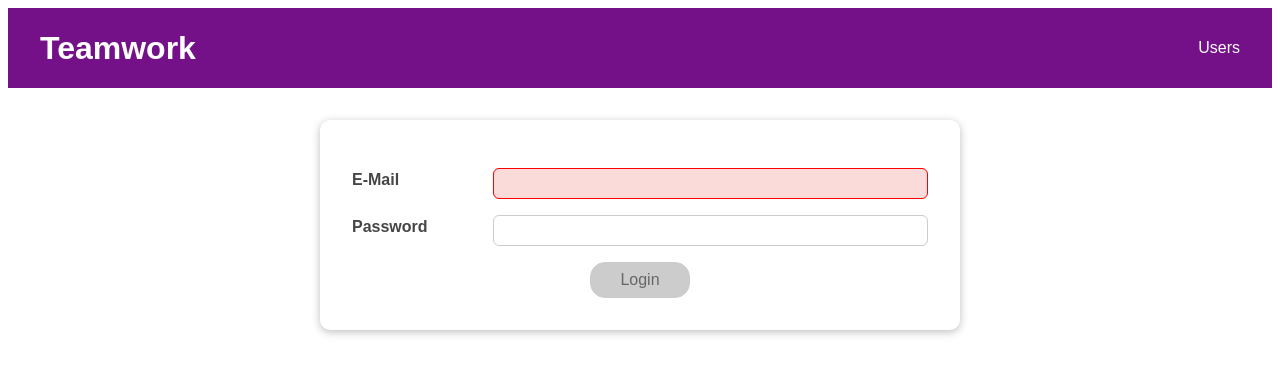
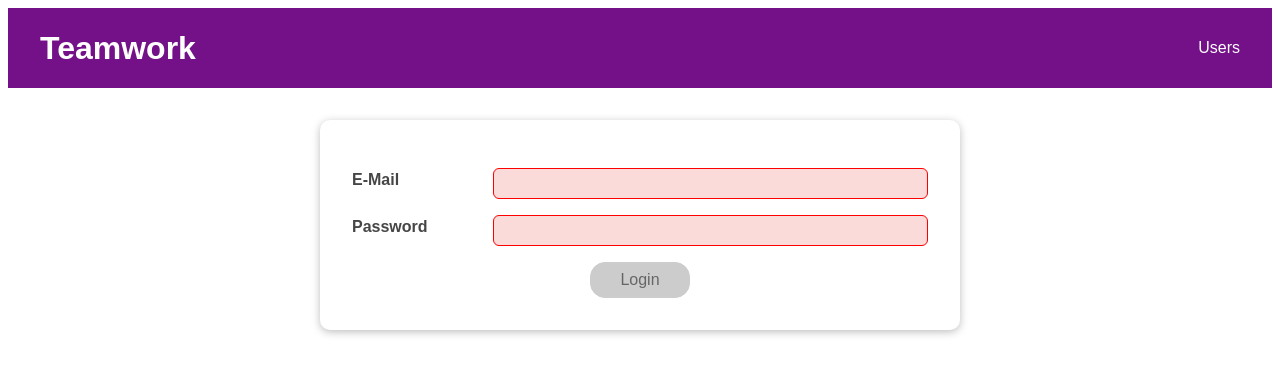
Before and after one commit to emmawalshdev/react-form-handler, a React (Create React App) app: page /users in a window 1280 px wide. Shown: the top 374 px of the page. Built offline with nearby package versions, Linux system fonts and the light colour scheme.

Commit message:
Create input component

```diff
--- a/src/components/Login/Login.js
+++ b/src/components/Login/Login.js
@@ -4,6 +4,7 @@
 import classes from './Login.module.css';
 import Button from '../UI/Button';
 import AuthContext from '../../context/auth-context';
+import Input from '../UI/input/input';
 
 const emailReducer = (state, action) => { // receives last state + action dispatched
   if(action.type === 'USER_INPUT') {
@@ -103,33 +104,24 @@
   return (
     <Card className={classes.login}>
       <form onSubmit={submitHandler}>
-        <div
-          className={`${classes.control} ${
-            emailState.isValid === false ? classes.invalid : ''
-          }`}
-        >
-          <label htmlFor="email">E-Mail</label>
-          <input
+        <Input
+          id="email"
+          label="E-Mail"
           type="email"
-            id="email"
+          isValid={emailIsValid}
           value={emailState.value}
           onChange={emailChangeHandler}
           onBlur={validateEmailHandler}
         />
-        </div>
-        <div
-          className={`${classes.control} ${
-            passwordState.isValid ? classes.invalid : ''
-          }`}
-        >
-          <label htmlFor="password">Password</label>
-          <input
+        <Input
+          id="password"
+          label="Password"
           type="password"
-            id="password"
+          isValid={passwordIsValid}
+          value={passwordState.value}
           onChange={passwordChangeHandler}
           onBlur={validatePasswordHandler}
         />
-        </div>
         <div className={classes.actions}>
           <Button type="submit" className={classes.btn} disabled={!formIsValid }>
             Login
--- a/src/components/Login/Login.module.css
+++ b/src/components/Login/Login.module.css
@@ -5,52 +5,6 @@
     padding: 2rem;
   }
 
-  .control {
-    margin: 1rem 0;
-    display: flex;
-    align-items: stretch;
-    flex-direction: column;
-  }
-
-  .control label,
-  .control input {
-    display: block;
-  }
-
-  .control label {
-    font-weight: bold;
-    flex: 1;
-    color: #464646;
-    margin-bottom: 0.5rem;
-  }
-
-  .control input {
-    flex: 3;
-    font: inherit;
-    padding: 0.35rem;
-    border-radius: 6px;
-    border: 1px solid #ccc;
-  }
-
-  .control input:focus {
-    outline: none;
-    border-color: #4f005f;
-    background: #f6dbfc;
-  }
-
-  .control.invalid input {
-    border-color: red;
-    background: #fbdada;
-  }
-
   .actions {
     text-align: center;
   }
-
-  @media (min-width: 768px) {
-    .control {
-      align-items: center;
-      flex-direction: row;
-    }
-
-  }
--- /dev/null
+++ b/src/components/UI/input/input.js
@@ -0,0 +1,21 @@
+import React from "react";
+import classes from './input.module.css'
+
+const Input = props => {
+    return <div
+    className={`${classes.control} ${
+      props.isValid === false ? classes.invalid : ''
+    }`}
+  >
+    <label htmlFor={props.id}>{props.label}</label>
+    <input
+      type={props.type}
+      id={props.id}
+      value={props.value}
+      onChange={props.onChange}
+      onBlur={props.onBlur}
+    />
+  </div>
+};
+
+export default Input;
--- /dev/null
+++ b/src/components/UI/input/input.module.css
@@ -0,0 +1,44 @@
+.control {
+    margin: 1rem 0;
+    display: flex;
+    align-items: stretch;
+    flex-direction: column;
+  }
+
+  .control label,
+  .control input {
+    display: block;
+  }
+
+  .control label {
+    font-weight: bold;
+    flex: 1;
+    color: #464646;
+    margin-bottom: 0.5rem;
+  }
+
+  .control input {
+    flex: 3;
+    font: inherit;
+    padding: 0.35rem;
+    border-radius: 6px;
+    border: 1px solid #ccc;
+  }
+
+  .control input:focus {
+    outline: none;
+    border-color: #4f005f;
+    background: #f6dbfc;
+  }
+
+  .control.invalid input {
+    border-color: red;
+    background: #fbdada;
+  }
+
+  @media (min-width: 768px) {
+    .control {
+      align-items: center;
+      flex-direction: row;
+    }
+  }
```
Lines whose indentation alone changed are shown as unchanged.
